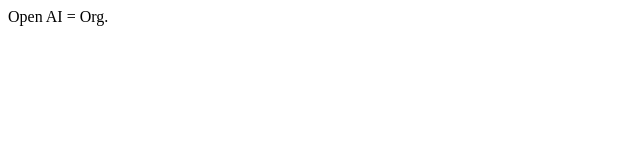
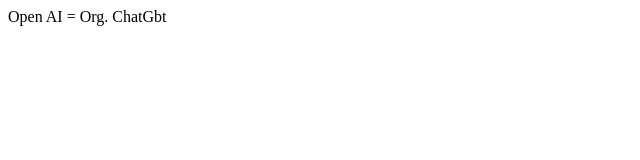
Before and after one commit to Ram85-git/New-folder, a plain HTML site: page index.html in a window 1280 px wide. Shown: the full height of the page, 0-640 px from the left. Drawn offline with Linux system fonts and the light colour scheme.

Commit message:
first commit

```diff
--- a/index.html
+++ b/index.html
@@ -8,6 +8,7 @@
 </head>
 <body>
     Open AI = Org.
+    ChatGbt
 
 </body>
 </html>
```
